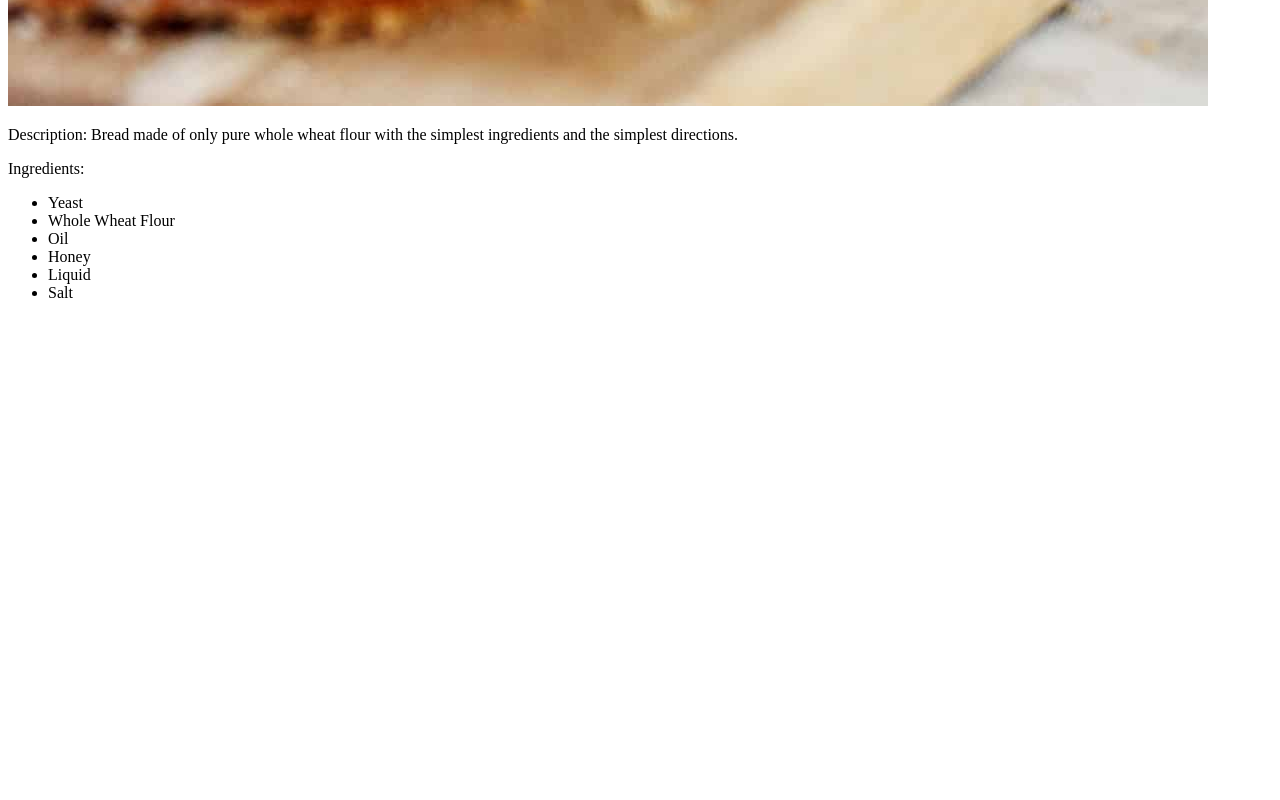
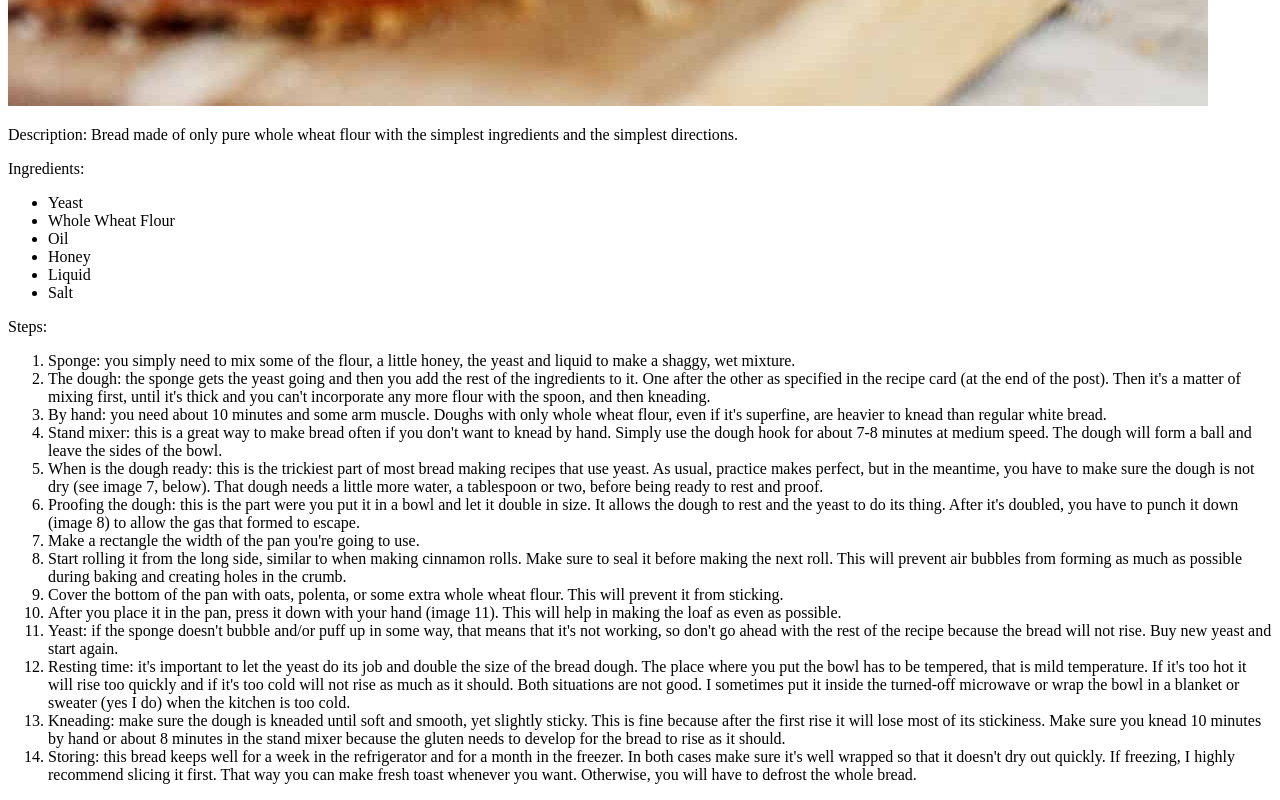
Before and after one commit to Kallory/Odin-recipes, a plain HTML site: page recipes/easy-whole-wheat-bread.html in a window 1280 px wide. Shown: the part 1625-2425 px from the top of the page. Before the commit the page ends 1943 px from the top, so only its background shows below. Drawn offline with Linux system fonts and the light colour scheme.

Commit message:
Finished recipe for Whole wheat Bread

```diff
--- a/recipes/easy-whole-wheat-bread.html
+++ b/recipes/easy-whole-wheat-bread.html
@@ -37,6 +37,28 @@
                 <li>Salt</li>
             </ul>
         </p>
+
+        <p>
+            Steps:
+            <ol>
+                <li>Sponge: you simply need to mix some of the flour, a little honey, the yeast and liquid to make a shaggy, wet mixture.</li>
+                <li>The dough: the sponge gets the yeast going and then you add the rest of the ingredients to it. One after the other as specified in the recipe card (at the end of the post). Then it's a matter of mixing first, until it's thick and you can't incorporate any more flour with the spoon, and then kneading.</li>
+                <li>By hand: you need about 10 minutes and some arm muscle. Doughs with only whole wheat flour, even if it's superfine, are heavier to knead than regular white bread.</li>
+                <li>Stand mixer: this is a great way to make bread often if you don't want to knead by hand. Simply use the dough hook for about 7-8 minutes at medium speed. The dough will form a ball and leave the sides of the bowl.
+</li>
+                <li>When is the dough ready: this is the trickiest part of most bread making recipes that use yeast. As usual, practice makes perfect, but in the meantime, you have to make sure the dough is not dry (see image 7, below). That dough needs a little more water, a tablespoon or two, before being ready to rest and proof.</li>
+                <li>Proofing the dough: this is the part were you put it in a bowl and let it double in size. It allows the dough to rest and the yeast to do its thing. After it's doubled, you have to punch it down (image 8) to allow the gas that formed to escape.</li>
+                <li>Make a rectangle the width of the pan you're going to use.</li>
+                <li>Start rolling it from the long side, similar to when making cinnamon rolls. Make sure to seal it before making the next roll. This will prevent air bubbles from forming as much as possible during baking and creating holes in the crumb.</li>
+                <li>Cover the bottom of the pan with oats, polenta, or some extra whole wheat flour. This will prevent it from sticking.</li>
+                <li>After you place it in the pan, press it down with your hand (image 11). This will help in making the loaf as even as possible.</li>
+                <li>Yeast: if the sponge doesn't bubble and/or puff up in some way, that means that it's not working, so don't go ahead with the rest of the recipe because the bread will not rise. Buy new yeast and start again.</li>
+                <li>Resting time: it's important to let the yeast do its job and double the size of the bread dough. The place where you put the bowl has to be tempered, that is mild temperature. If it's too hot it will rise too quickly and if it's too cold will not rise as much as it should. Both situations are not good. I sometimes put it inside the turned-off microwave or wrap the bowl in a blanket or sweater (yes I do) when the kitchen is too cold.</li>
+                <li>Kneading: make sure the dough is kneaded until soft and smooth, yet slightly sticky. This is fine because after the first rise it will lose most of its stickiness. Make sure you knead 10 minutes by hand or about 8 minutes in the stand mixer because the gluten needs to develop for the bread to rise as it should.</li>
+                <li>Storing: this bread keeps well for a week in the refrigerator and for a month in the freezer. In both cases make sure it's well wrapped so that it doesn't dry out quickly. If freezing, I highly recommend slicing it first. That way you can make fresh toast whenever you want. Otherwise, you will have to defrost the whole bread.</li>
+            </ol>
+        </p>
+
         <script src="" async defer></script>
     </body>
 </html>
```
Also changed, not shown: recipes/lemon-pepper-fish.html (+12 -0 lines).
